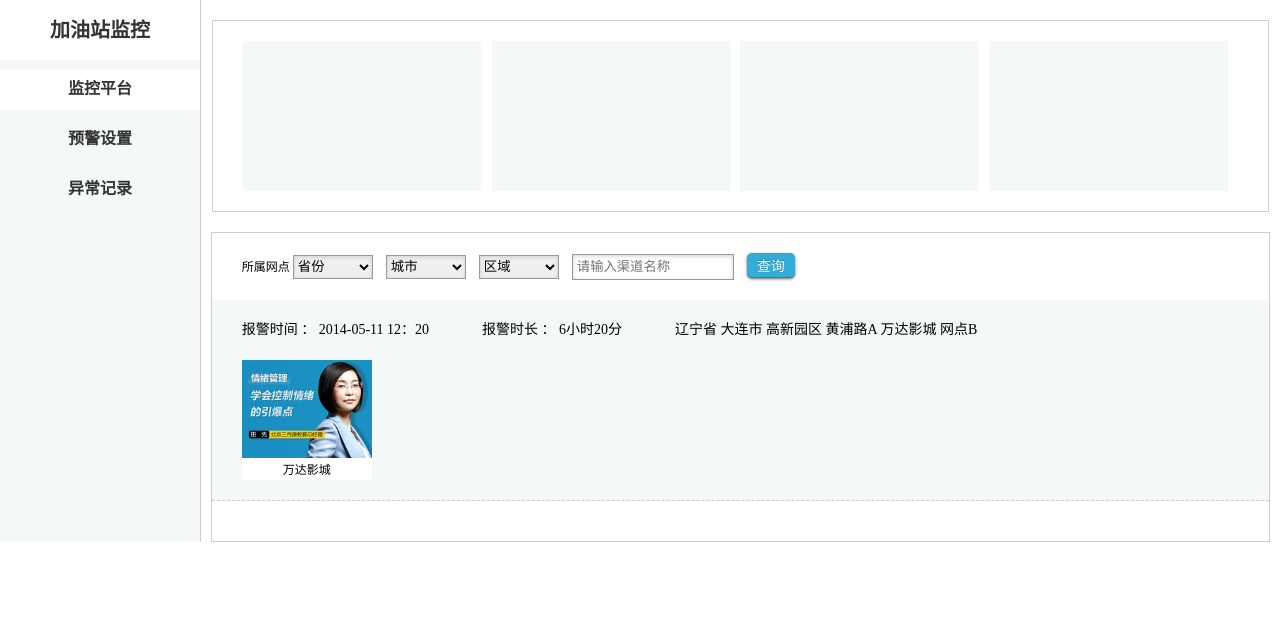
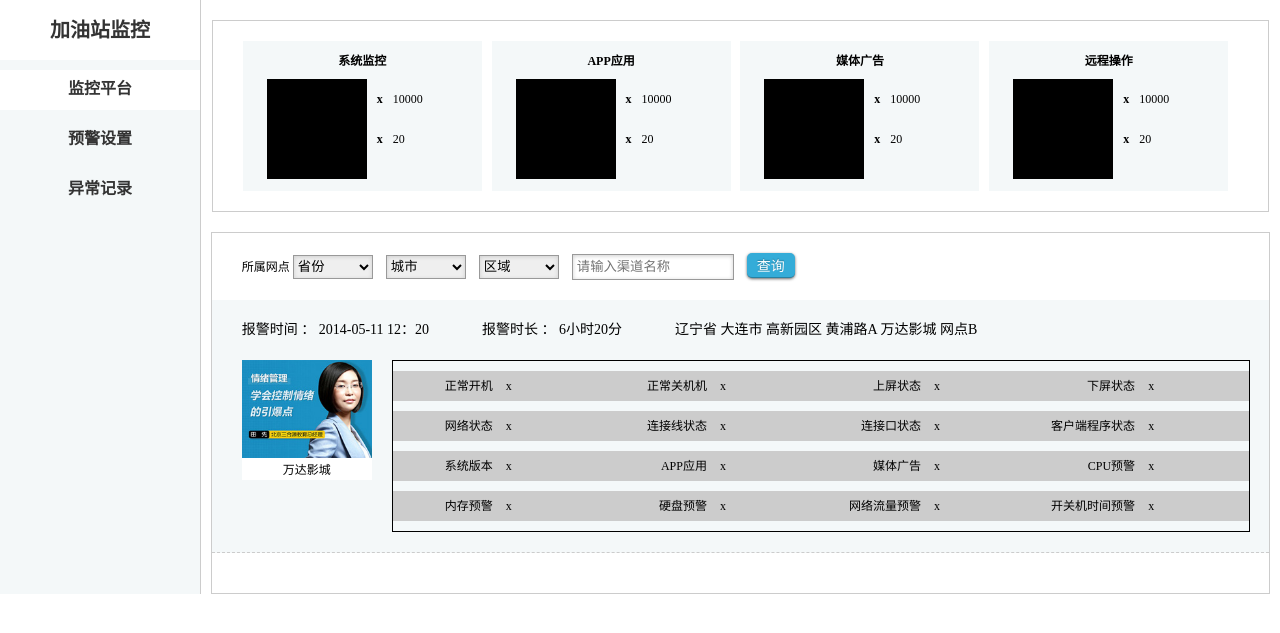
Before and after one commit to lilinchun1/gas_station_erp, a PHP site: page /qdAdmin/Tpl/monitoring/station_index.html in a window 1280 px wide. Shown: the top 633 px of the page. Run offline with PHP 8.4, Linux system fonts and the light colour scheme.

Commit message:
0530 上午end

```diff
--- a/Public/css/channel.css
+++ /dev/null
@@ -1,5 +0,0 @@
-.div {
-  width: 100px;
-  height: 300px;
-  border: 10px solid #000;
-  background: #cc0000 url(../../Public/image/pj-logo.png) 0 0 no-repeat; }
--- a/Public/sass/channel.scss
+++ /dev/null
@@ -1,5 +0,0 @@
-.div{
-  width: 100px;
-  height: 300px;
-  border: 10px solid #000;
-  background: #cc0000 url(../../Public/image/pj-logo.png) 0 0 no-repeat;}
--- a/Public/sass/configuration.scss
+++ b/Public/sass/configuration.scss
@@ -644,7 +644,32 @@ $min-width-kuang:1200px;
     float: left;
     width: 24%;
     height: 150px;
-    background: $bg-color;}
+    background: $bg-color;
+      h4{
+        margin-top: 10px;
+        text-align: center;
+      }
+      span{
+        float: left;
+        margin: 10px 0 0 10%;
+        width: 100px;
+        height: 100px;
+        background: #000;
+        }
+      .station-zhuangtai{
+        margin-top: 10px;
+        float: left;
+        width: 40%;
+        height: 100px;
+        overflow: hidden;
+          dt{
+            height: 40px;
+            line-height: 40px;
+              b,em{
+                padding-left: 10px;}
+          }
+      }
+  }
 }
 .station-state-list{
   padding: 20px 0;
@@ -663,6 +688,7 @@ $min-width-kuang:1200px;
   li{
     padding: 20px 0;
     background: $bg-color;
+    overflow: hidden;
     border-bottom: 1px dashed $border-color;}
 }
 .station-state-info{
@@ -675,6 +701,7 @@ $min-width-kuang:1200px;
     }
 }
 .point-pic{
+  float: left;
   margin: 20px 0 0 30px;
   width: 130px;
   height: 120px;
@@ -694,3 +721,25 @@ $min-width-kuang:1200px;
       text-align: center;
     }
 }
+.station-state-dl{
+  padding-top: 10px;
+  margin: 20px 0 0 20px;
+  float: left;
+  width: 81%;
+  border: 1px solid #000;
+    dt{
+      margin-bottom: 10px;
+      width: 25%;
+      height: 30px;
+      line-height: 30px;
+      float: left;
+      background: #cccccc;
+        em{
+          width: 100px;
+          text-align: right;
+          display: inline-block;
+        }
+        span{
+          padding-left: 10px;}
+    }
+}
--- a/Tpl/channel/device_index.html
+++ b/Tpl/channel/device_index.html
@@ -112,7 +112,7 @@
     <div class="hd">
         <ul class="channel-tab">
             <li class="on">操作日志</li>
-            <li>删除日志</li>
+            <!--<li>删除日志</li>-->
         </ul>
     </div>
     <div class="bd">
@@ -203,7 +203,7 @@
                 <span class="span-3" title="#">Atque corporis laudantium perspiciatis qui?</span>
             </li>
         </ul>
-        <ul class="role-table-list role-table-list2">
+        <!--<ul class="role-table-list role-table-list2">
             <li>
                 <span class="span-3"><b>操作人</b></span>
                 <span class="span-3"><b>操作时间</b></span>
@@ -289,7 +289,7 @@
                 <span class="span-3" title="#">Beatae fugiat impedit ipsa porro!</span>
                 <span class="span-3" title="#">Atque corporis laudantium perspiciatis qui?</span>
             </li>
-        </ul>
+        </ul>-->
     </div>
 </div>
 </div>
--- a/Tpl/channel/place_index.html
+++ b/Tpl/channel/place_index.html
@@ -275,7 +275,7 @@
     <div class="hd">
         <ul class="channel-tab">
             <li class="on">操作日志</li>
-            <li>删除日志</li>
+            <!--<li>删除日志</li>-->
         </ul>
     </div>
     <div class="bd">
@@ -366,7 +366,7 @@
                 <span class="span-3" title="#">Atque corporis laudantium perspiciatis qui?</span>
             </li>
         </ul>
-        <ul class="role-table-list role-table-list2">
+        <!--<ul class="role-table-list role-table-list2">
             <li>
                 <span class="span-3"><b>操作人</b></span>
                 <span class="span-3"><b>操作时间</b></span>
@@ -452,7 +452,7 @@
                 <span class="span-3" title="#">Beatae fugiat impedit ipsa porro!</span>
                 <span class="span-3" title="#">Atque corporis laudantium perspiciatis qui?</span>
             </li>
-        </ul>
+        </ul>-->
     </div>
 
 </div>
--- a/Tpl/monitoring/station_index.html
+++ b/Tpl/monitoring/station_index.html
@@ -21,10 +21,38 @@
             <div class="station-con">
                 <div class="station-control">
                     <ul class="station-control-list">
-                        <li></li>
-                        <li></li>
-                        <li></li>
-                        <li></li>
+                        <li>
+                            <h4>系统监控</h4>
+                            <span><img src="" alt=""/></span>
+                            <dl class="station-zhuangtai">
+                                <dt><b>x</b><em>10000</em></dt>
+                                <dt><b>x</b><em>20</em></dt>
+                            </dl>
+                        </li>
+                        <li>
+                            <h4>APP应用</h4>
+                            <span><img src="" alt=""/></span>
+                            <dl class="station-zhuangtai">
+                                <dt><b>x</b><em>10000</em></dt>
+                                <dt><b>x</b><em>20</em></dt>
+                            </dl>
+                        </li>
+                        <li>
+                            <h4>媒体广告</h4>
+                            <span><img src="" alt=""/></span>
+                            <dl class="station-zhuangtai">
+                                <dt><b>x</b><em>10000</em></dt>
+                                <dt><b>x</b><em>20</em></dt>
+                            </dl>
+                        </li>
+                        <li>
+                            <h4>远程操作</h4>
+                            <span><img src="" alt=""/></span>
+                            <dl class="station-zhuangtai">
+                                <dt><b>x</b><em>10000</em></dt>
+                                <dt><b>x</b><em>20</em></dt>
+                            </dl>
+                        </li>
                     </ul>
                 </div>
             </div>
@@ -60,6 +88,73 @@
                             <span><img src="../../Public/image/1.jpg" alt=""/></span>
                             <em>万达影城</em>
                         </div>
+                        <dl class="station-state-dl">
+                            <dt>
+                                <em>正常开机</em>
+                                <span>x</span>
+                            </dt>
+                            <dt>
+                                <em>正常关机机</em>
+                                <span>x</span>
+                            </dt>
+                            <dt>
+                                <em>上屏状态</em>
+                                <span>x</span>
+                            </dt>
+                            <dt>
+                                <em>下屏状态</em>
+                                <span>x</span>
+                            </dt>
+                            <dt>
+                                <em>网络状态</em>
+                                <span>x</span>
+                            </dt>
+                            <dt>
+                                <em>连接线状态</em>
+                                <span>x</span>
+                            </dt>
+                            <dt>
+                                <em>连接口状态</em>
+                                <span>x</span>
+                            </dt>
+                            <dt>
+                                <em>客户端程序状态</em>
+                                <span>x</span>
+                            </dt>
+                            <dt>
+                                <em>系统版本</em>
+                                <span>x</span>
+                            </dt>
+                            <dt>
+                                <em>APP应用</em>
+                                <span>x</span>
+                            </dt>
+                            <dt>
+                                <em>媒体广告</em>
+                                <span>x</span>
+                            </dt>
+                            <dt>
+                                <em>CPU预警</em>
+                                <span>x</span>
+                            </dt>
+                            <dt>
+                                <em>内存预警</em>
+                                <span>x</span>
+                            </dt>
+                            <dt>
+                                <em>硬盘预警</em>
+                                <span>x</span>
+                            </dt>
+                            <dt>
+                                <em>网络流量预警</em>
+                                <span>x</span>
+                            </dt>
+                            <dt>
+                                <em>开关机时间预警</em>
+                                <span>x</span>
+                            </dt>
+
+                        </dl>
                     </li>
                 </ul>
             </div>
```
Also changed, not shown: Public/css/configuration.css, 2 other files.
